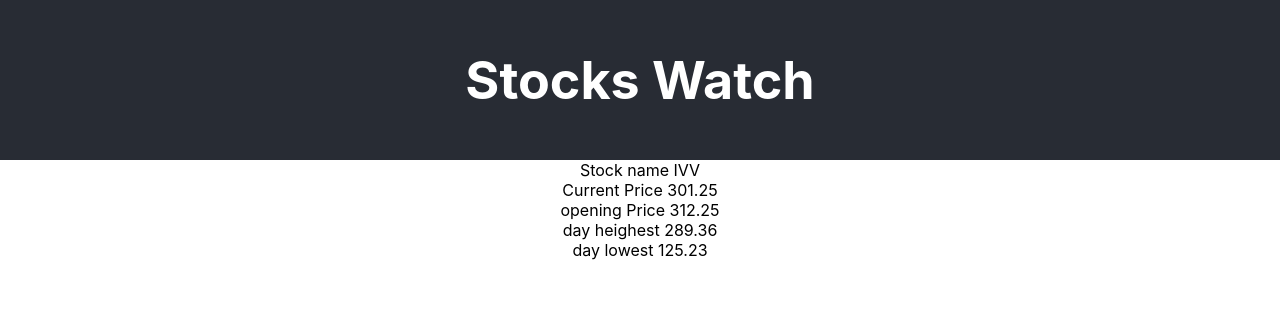
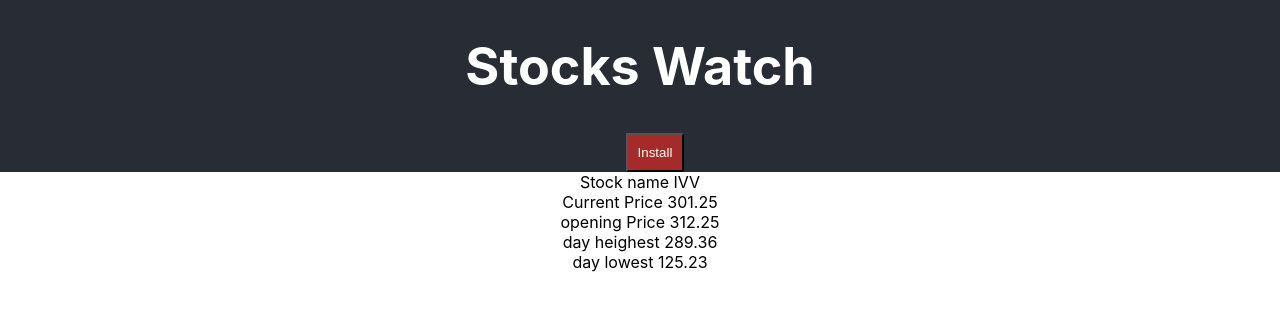
Before and after one commit to schopr9/stocks-watch, a React (Create React App) app: page / in a window 1280 px wide. Shown: the top 310 px of the page. Built offline with nearby package versions, Linux system fonts and the light colour scheme; no server answers.

Commit message:
added install prompt

```diff
--- a/public/index.html
+++ b/public/index.html
@@ -7,8 +7,8 @@
     <meta name="viewport" content="width=device-width, initial-scale=1" />
     <meta name="theme-color" content="#000000" />
     <meta
-      name="description"
-      content="Web site created using create-react-app"
+      name="stocksgain"
+      content="PWA to watch over your gain"
     />
     <link rel="apple-touch-icon" href="%PUBLIC_URL%/logo192.png" />
     <!--
--- a/src/App.js
+++ b/src/App.js
@@ -1,5 +1,6 @@
 import React, { useState, useEffect } from "react";
 import "./App.css";
+import { promptUser } from "./install";
 
 function App() {
   const [data, setData] = useState({});
@@ -26,6 +27,17 @@ function App() {
     <div className="App">
       <header>
         <h1>Stocks Watch</h1>
+        <button
+          style={{
+            color: "white",
+            padding: "10px",
+            backgroundColor: "brown",
+            marginLeft: "30px"
+          }}
+          onClick={promptUser}
+        >
+          Install
+        </button>
       </header>
       Stock name IVV
       <br></br>
--- a/src/index.js
+++ b/src/index.js
@@ -2,6 +2,7 @@ import React from "react";
 import ReactDOM from "react-dom";
 import "./index.css";
 import App from "./App";
+import { saveBeforeInstallPromptEvent } from "./install";
 import * as serviceWorker from "./serviceWorker";
 
 ReactDOM.render(<App />, document.getElementById("root"));
@@ -10,3 +11,4 @@ ReactDOM.render(<App />, document.getElementById("root"));
 // unregister() to register() below. Note this comes with some pitfalls.
 // Learn more about service workers: https://bit.ly/CRA-PWA
 serviceWorker.register();
+window.addEventListener("beforeinstallprompt", saveBeforeInstallPromptEvent);
--- /dev/null
+++ b/src/install.js
@@ -0,0 +1,19 @@
+let deferredInstallPrompt = null;
+
+export const saveBeforeInstallPromptEvent = evt => {
+  deferredInstallPrompt = evt;
+};
+
+export const promptUser = () => {
+  if (deferredInstallPrompt) {
+    deferredInstallPrompt.prompt();
+    deferredInstallPrompt.userChoice.then(choice => {
+      if (choice.outcome === "accepted") {
+        console.log("User accepted the A2HS prompt", choice);
+      } else {
+        console.log("User dismissed the A2HS prompt", choice);
+      }
+      deferredInstallPrompt = null;
+    });
+  }
+};
```
